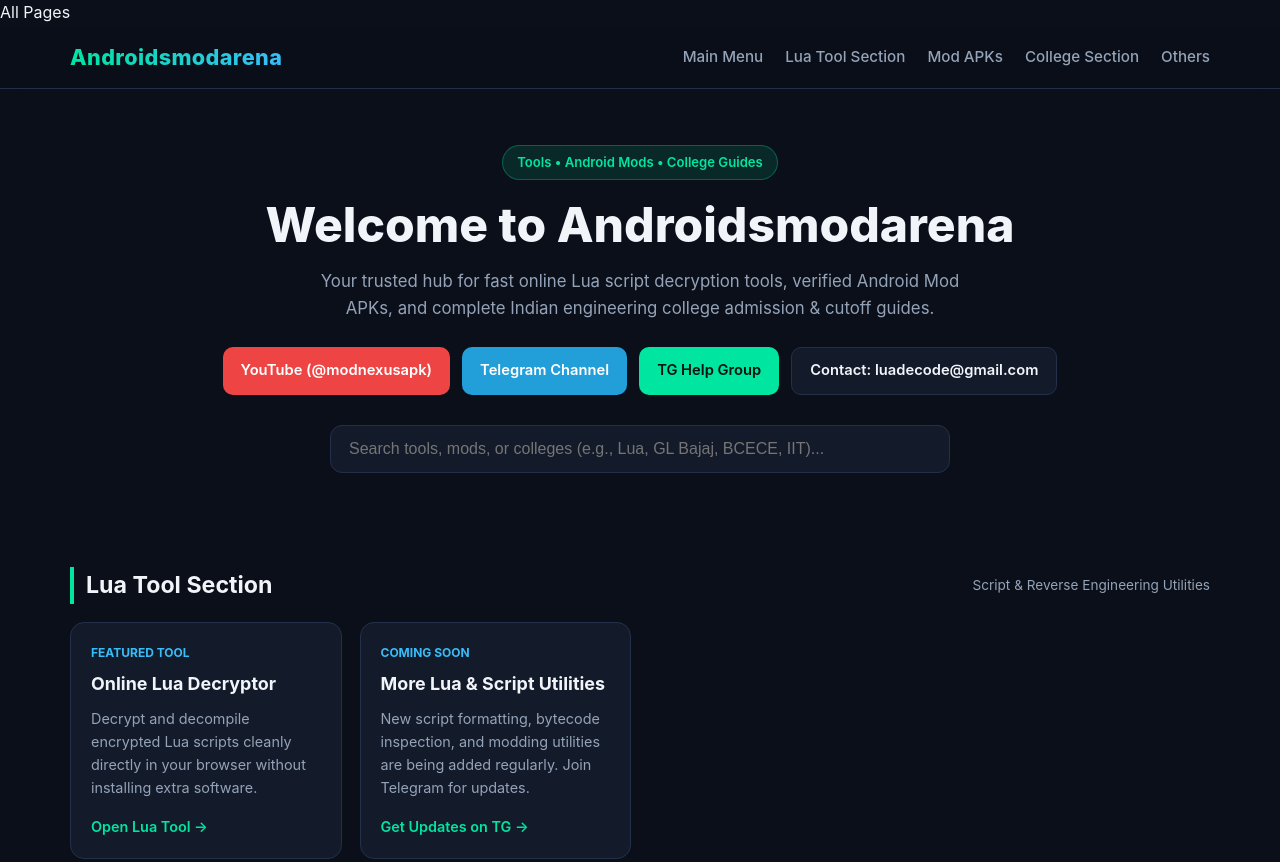
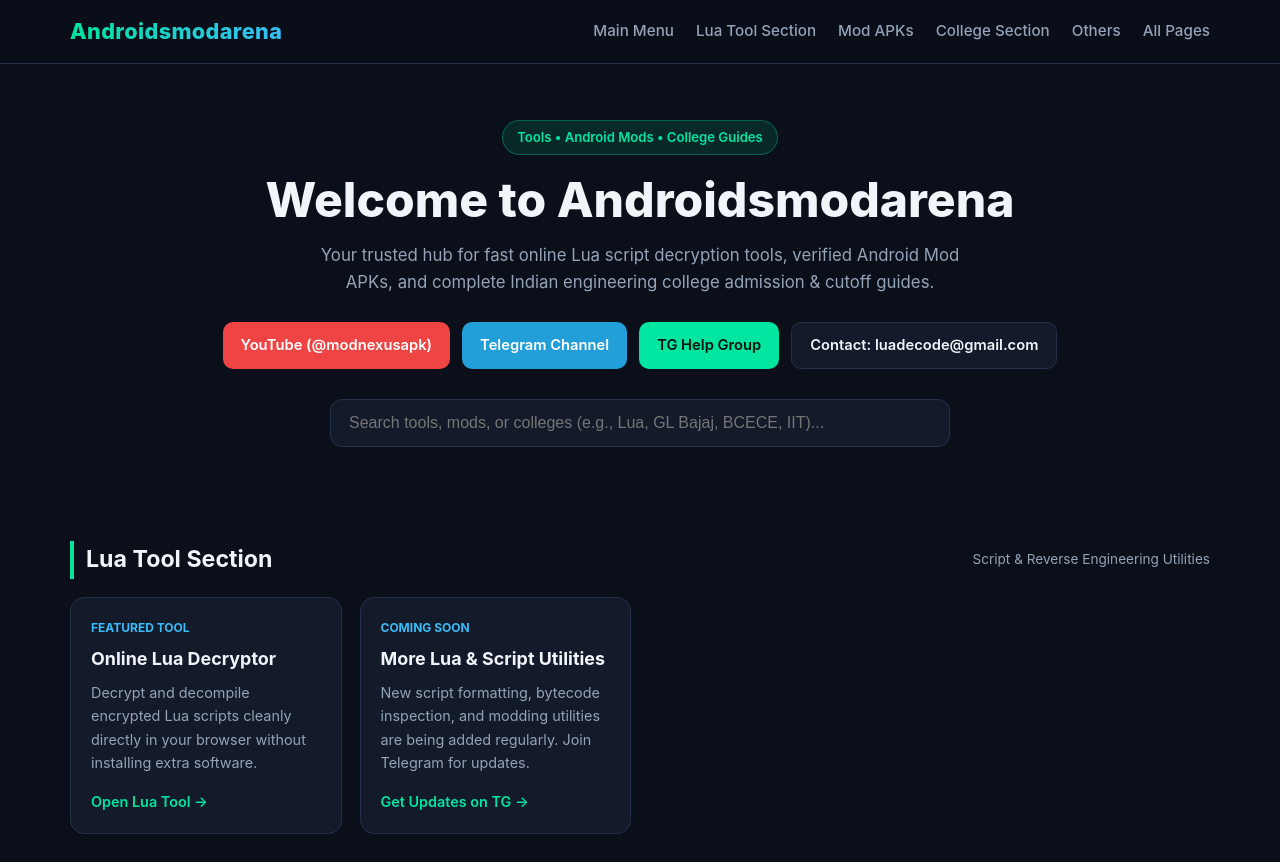
Before and after one commit to luadecode32-hash/luadecode32-hash.github.io, a plain HTML site: page index.html in a window 1280 px wide. Shown: the top 862 px of the page. Drawn offline with Linux system fonts and the light colour scheme.

Commit message:
Add 'All Pages' link to navigation menu

```diff
--- a/index.html
+++ b/index.html
@@ -313,7 +313,6 @@
     }
   </style>
 </head>
-  <p><a href="all-pages.html">All Pages</a></p>
 
 <body>
 
@@ -328,6 +327,8 @@
         <a href="#mod-apks">Mod APKs</a>
         <a href="#college-section">College Section</a>
         <a href="#others">Others</a>
+        <a href="all-pages.html">All Pages</a>
+
       </nav>
 
       <button class="hamburger" id="menuToggle" aria-label="Open Menu" aria-expanded="false">
```
